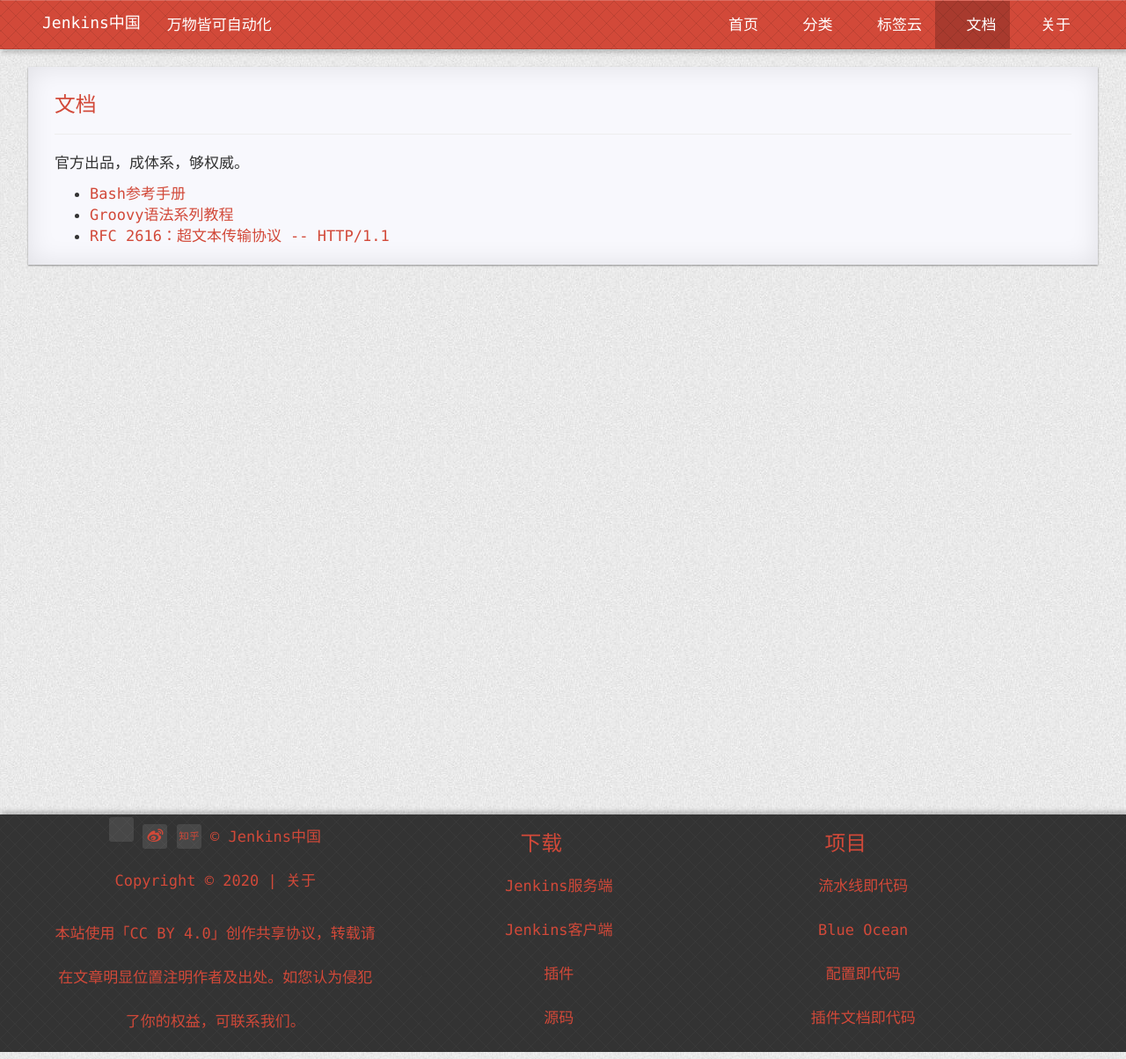
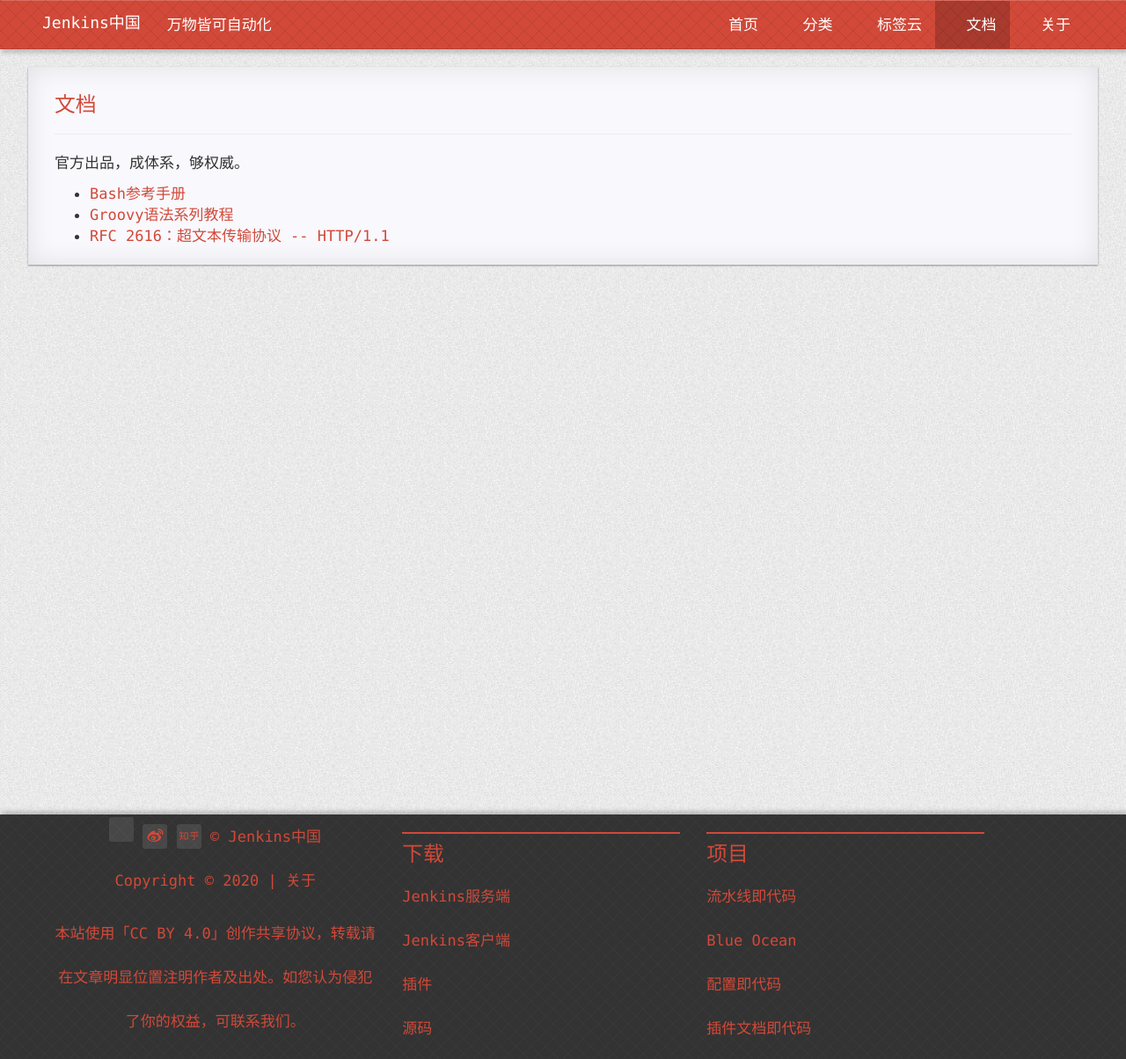
Before and after one commit to JenkinsChina/jenkinschina.github.io, a Jekyll site: the page built from pages/6doc.md, in a window 1280 px wide. Shown: the whole page at 88% size. Built offline with Jekyll 4.4.1, drawn with Linux system fonts in a browser that asks for light colours; nearby versions of some CDN libraries; comment, search, counter and statistics services are not loaded; a style sheet for code colours, icons or effects is not loaded.

Commit message:
优化底部导航样式，在iPad上表现效果更美观

```diff
--- a/static/css/style.css
+++ b/static/css/style.css
@@ -339,3 +339,16 @@
     .col-lg-3{
         float: right;
     }
+}
+.footnote ul li {
+    text-align: left;
+}
+.footnote ul {
+    padding: 0
+}
+
+.div-mar h1 {
+    text-align: left;
+    border-top: 2px solid #d24939;
+    padding-top: 10px;
+}
```
